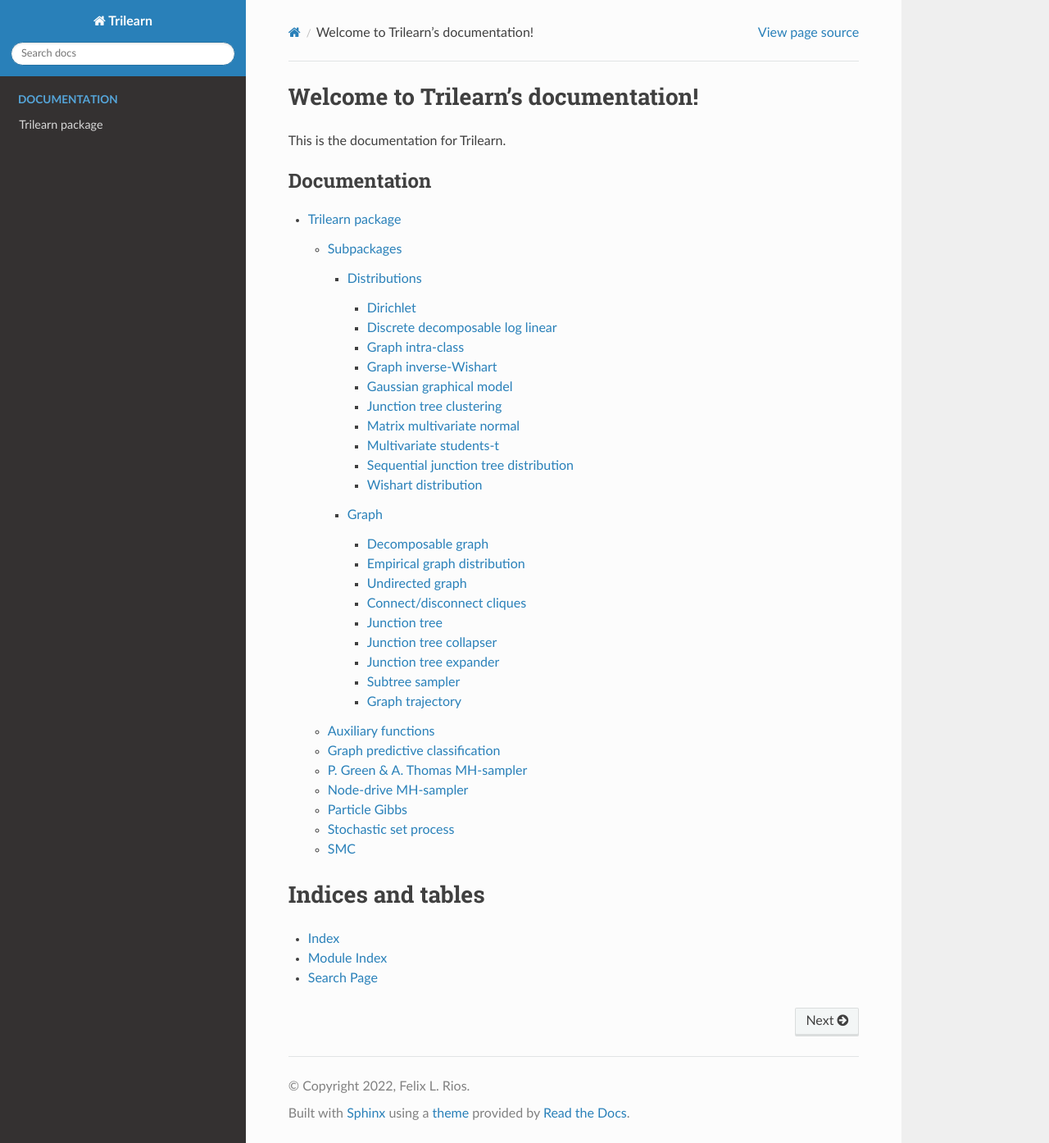
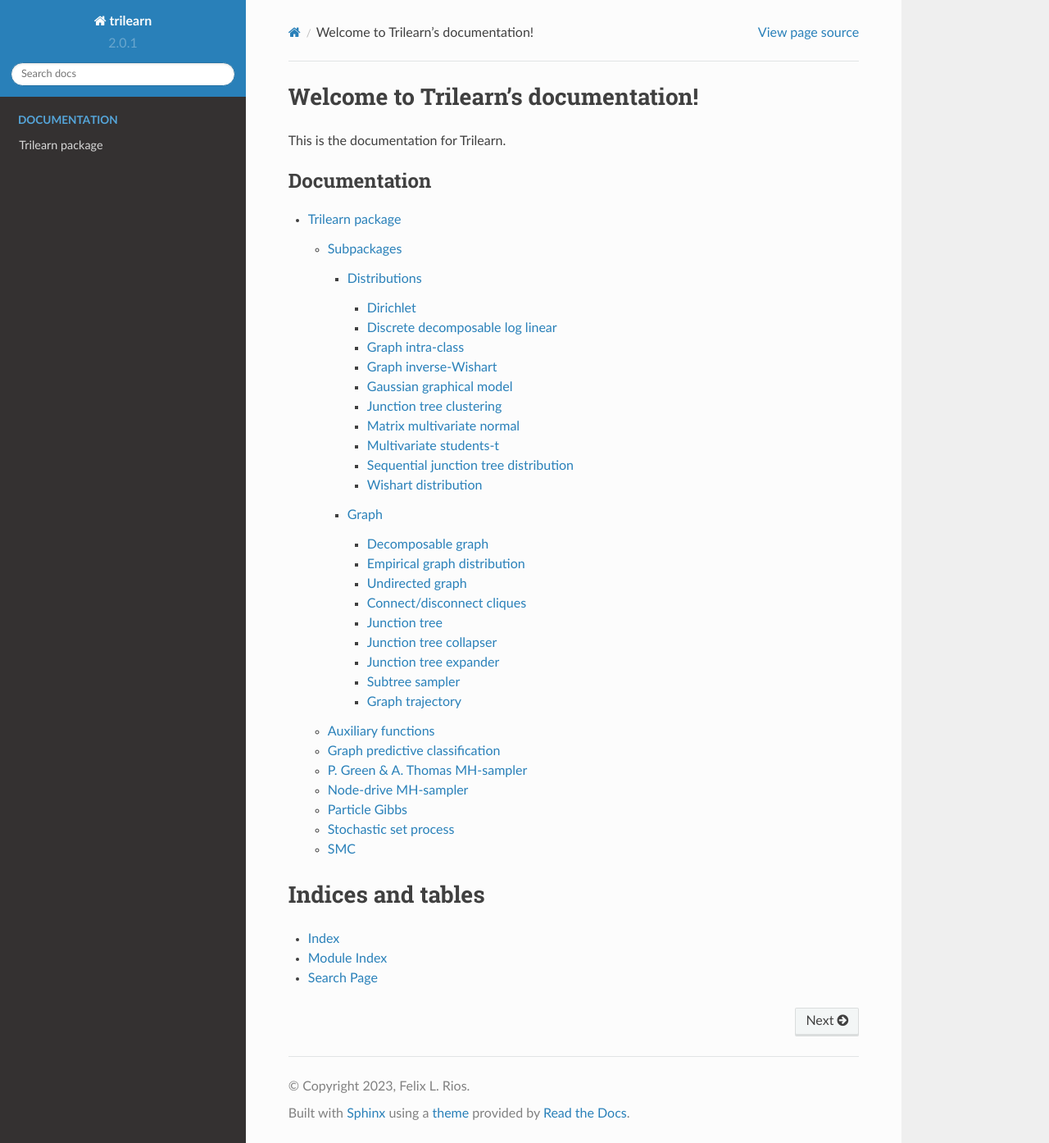
Before and after one commit to felixleopoldo/trilearn, a Sphinx documentation site: the page built from docs/source/index.rst, in a window 1280 px wide and 1394 px high. Shown: the whole window at 82% size. Built offline with Sphinx 7.4.7 and the Read the Docs theme 2.0.0, drawn with Linux system fonts in a browser that asks for light colours.

Commit message:
Updated version etc.

```diff
--- a/docs/source/conf.py
+++ b/docs/source/conf.py
@@ -20,14 +20,14 @@
 
 # -- Project information -----------------------------------------------------
 
-project = u'Trilearn'
-copyright = u'2022, Felix L. Rios'
+project = u'trilearn'
+copyright = u'2023, Felix L. Rios'
 author = u'Felix L. Rios'
 
 # The short X.Y version
-version = u''
+version = '2.0.1'
 # The full version, including alpha/beta/rc tags
-release = u'1.23'
+release = '2.0.1'
 
 
 # -- General configuration ---------------------------------------------------
```
Also changed, not shown: 3 other files.
